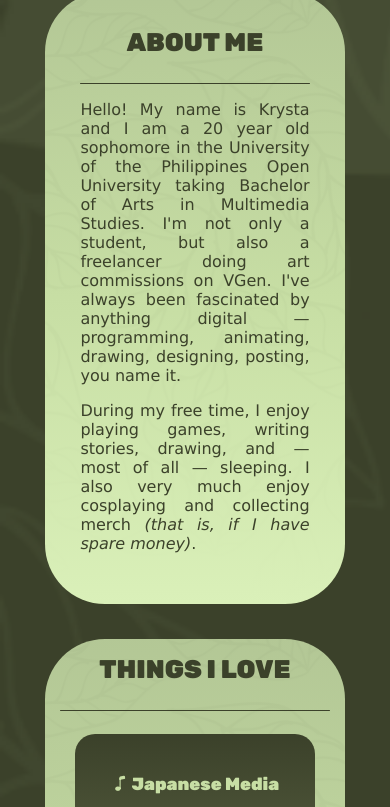
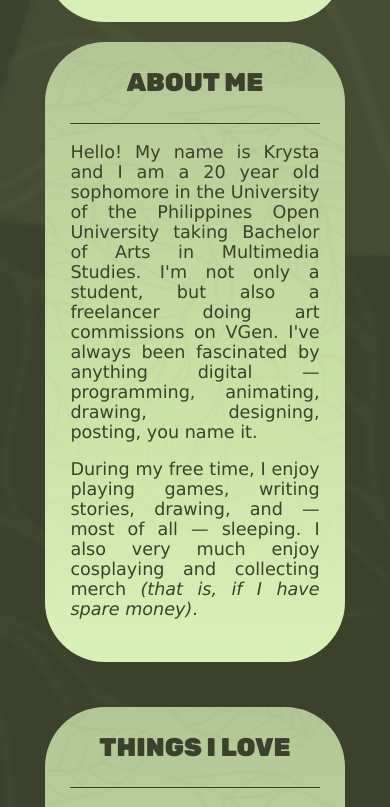
Before and after one commit to leikocorpuz/leikocorpuz, a plain HTML site: page index.html in a window 390 px wide. Shown: the part 813-1620 px from the top of the page. Drawn offline with nearby package versions, Linux system fonts and the light colour scheme; a web font is replaced by a local one.

Commit message:
Update styles.css

```diff
--- a/styles.css
+++ b/styles.css
@@ -345,13 +345,9 @@ body {
   body {
   padding: 0;
 }
-  .header, .profile-photo, .about, .loves, .loves-row, .projects, .proj-row, .contacts  {
+  .header, .profile-photo, .about-box, .about, .loves, .loves-row, .projects, .proj-row, .contacts  {
     flex-direction: column;
-	padding: 15px;
-  }
-
-  .about-box {
-	padding: 35px;
+	padding: 25px;
   }
 
   .loves-row, .proj-row {
@@ -422,7 +418,7 @@ body {
   }
 
   .buttons a{
-    font-size: 1.3rem;
+    font-size: 1.1rem;
   }
 
    h1 {
@@ -439,10 +435,10 @@ body {
   }
 
    .projects h4, .loves h4 {
-    font-size: 1.1rem;
+    font-size: 1.3rem;
   }
 
    .about p, .loves p{
-    font-size: 1rem;
+    font-size: 1.1rem;
   }
  }
```
